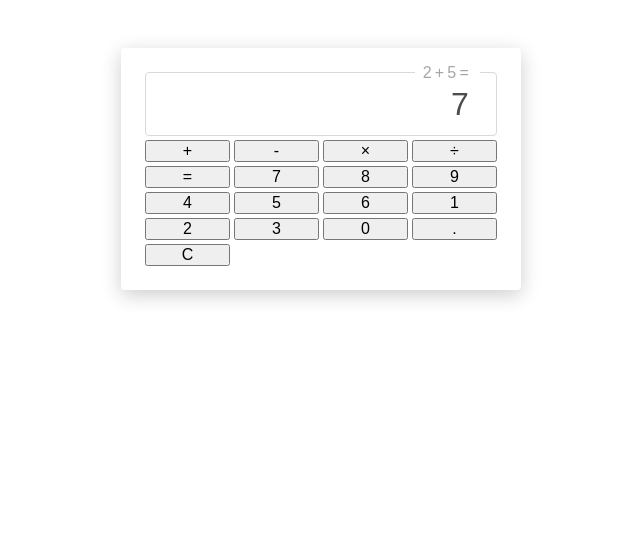
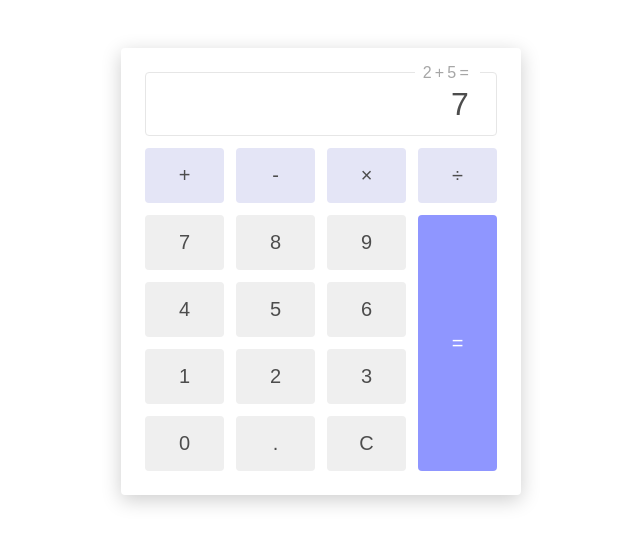
Before and after one commit to kepler003/calculator, a plain HTML site: page index.html in a window 1280 px wide. Shown: the whole page, without its empty margins (319-959 px from the left). Drawn offline with Linux system fonts and the light colour scheme.

Commit message:
Add styling for btns

```diff
--- a/styles/calculator.css
+++ b/styles/calculator.css
@@ -3,7 +3,7 @@
   display: grid;
   grid-template-columns: repeat(4, 1fr);
   grid-auto-rows: auto;
-  grid-gap: 0.4rem;
+  grid-gap: 0.8rem;
   width: 100%;
   max-width: 40rem;
   padding: 1.6rem;
@@ -19,7 +19,7 @@
   align-items: center;
   min-height: 6.4rem;
   padding: 0 2.4rem;
-  border: 0.1rem solid hsl(0, 0%, 85%);
+  border: 0.1rem solid hsl(0, 0%, 90%);
   border-radius: 0.4rem;
   letter-spacing: 0.2em;
   position: relative;
@@ -40,10 +40,32 @@
   color: hsla(0, 0%, 30%);
   font-size: 3.2rem;
 }
+.calc__btn {
+  padding: 1.6rem;
+  font-size: 2rem;
+  border: none;
+  border-radius: 0.4rem;
+  color: hsl(0, 0%, 30%);
+}
+
+.calc__btn--sign {
+  background-color: hsl(236, 50%, 93%);
+}
+
+.calc__btn--number {
+  background-color: hsl(0, 0%, 92%);
+}
+
+.calc__btn--res {
+  grid-area: 3 / 4 / 7 / 5;
+  background-color: hsl(236, 100%, 78%);
+  color: #FFF;
+}
 
 @media only screen and (min-width: 576px) {
 
   .calc {
+    grid-gap: 1.2rem;
     padding: 2.4rem;
   }
 }
```
